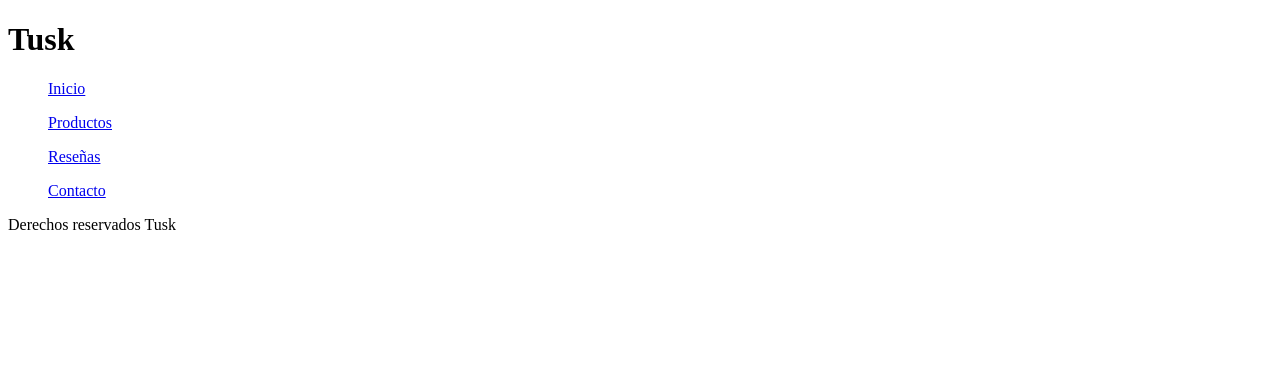
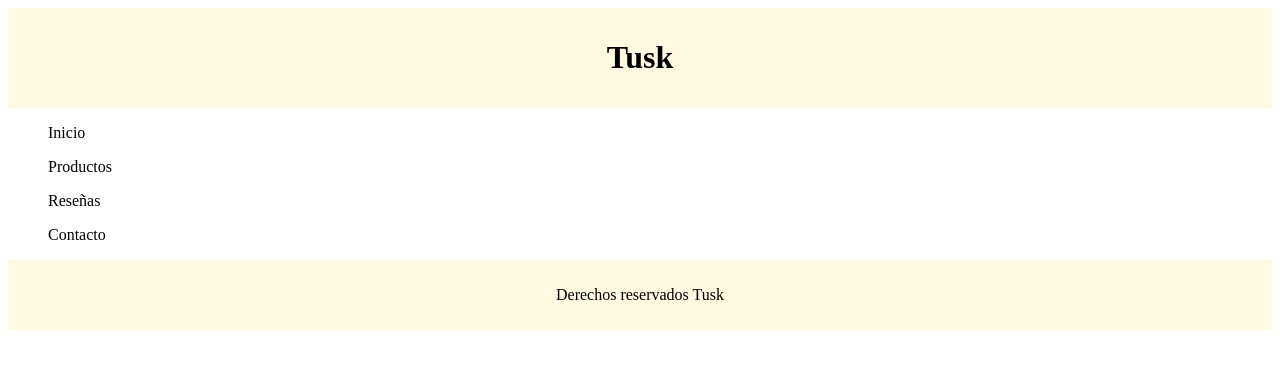
Before and after one commit to nchgmz/E-comerce, a plain HTML site: page productos.html in a window 1280 px wide. Drawn offline with Linux system fonts and the light colour scheme.

Commit message:
Primer commit real: agregado de css basico

```diff
--- /dev/null
+++ b/css/contacto.css
@@ -0,0 +1,15 @@
+footer{
+    background-color :rgb(255,249,225);
+    text-align: center;
+    padding: 10px;
+}
+header{
+    background-color: rgb(255,249,225);
+    text-align: center;
+    padding: 10px;
+}
+
+.lista a {
+    text-decoration: none;
+    color: inherit;
+}
--- /dev/null
+++ b/css/inicio.css
@@ -0,0 +1,15 @@
+footer{
+    background-color :rgb(255,249,225);
+    text-align: center;
+    padding: 10px;
+}
+header{
+    background-color: rgb(255,249,225);
+    text-align: center;
+    padding: 10px;
+}
+
+.lista a {
+    text-decoration: none;
+    color: inherit;
+}
--- /dev/null
+++ b/css/productos.css
@@ -0,0 +1,15 @@
+footer{
+    background-color :rgb(255,249,225);
+    text-align: center;
+    padding: 10px;
+}
+header{
+    background-color: rgb(255,249,225);
+    text-align: center;
+    padding: 10px;
+}
+
+.lista a {
+    text-decoration: none;
+    color: inherit;
+}
--- /dev/null
+++ b/css/reseñas.css
@@ -0,0 +1,15 @@
+footer{
+    background-color :rgb(255,249,225);
+    text-align: center;
+    padding: 10px;
+}
+header{
+    background-color: rgb(255,249,225);
+    text-align: center;
+    padding: 10px;
+}
+
+.lista a {
+    text-decoration: none;
+    color: inherit;
+}
--- a/productos.html
+++ b/productos.html
@@ -1,27 +1,32 @@
 <!DOCTYPE html>
 <html lang="en">
+
 <head>
     <meta charset="UTF-8">
     <meta name="viewport" content="width=device-width, initial-scale=1.0">
     <title>Document</title>
+    <link rel="stylesheet" href="css/productos.css">
 </head>
+
 <body>
     <header><h1>Tusk</h1></header>
             <nav>
+<div class="lista">
+        <nav>
             <ul>
-                    <a href="Index.html">Inicio</a></ul>
+                <a href="Index.html">Inicio</a>
+            </ul>
             <ul>
                 <a href="productos.html">Productos</a>
             </ul>
             <ul>
                 <a href="reseñas.html">Reseñas</a>
             </ul>
-
             <ul>
                 <a href="contacto.html">Contacto</a>
             </ul>
-
         </nav>
+    </div>
     <main>
         <section>
 
```
Also changed, not shown: Index.html (+3 -2 lines), contacto.html (+7 -3 lines), reseñas.html (+7 -3 lines). Lines whose indentation alone changed are shown as unchanged.
